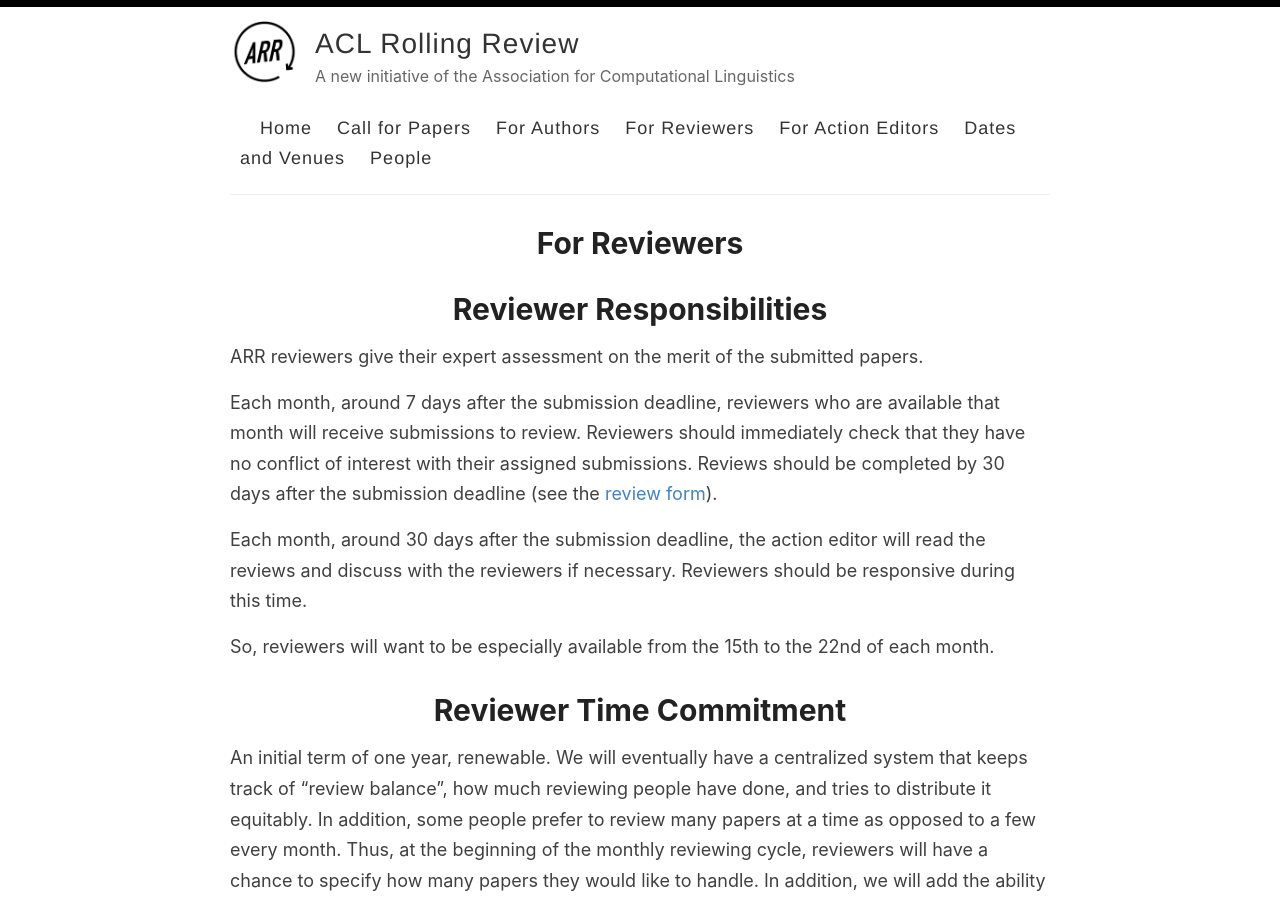
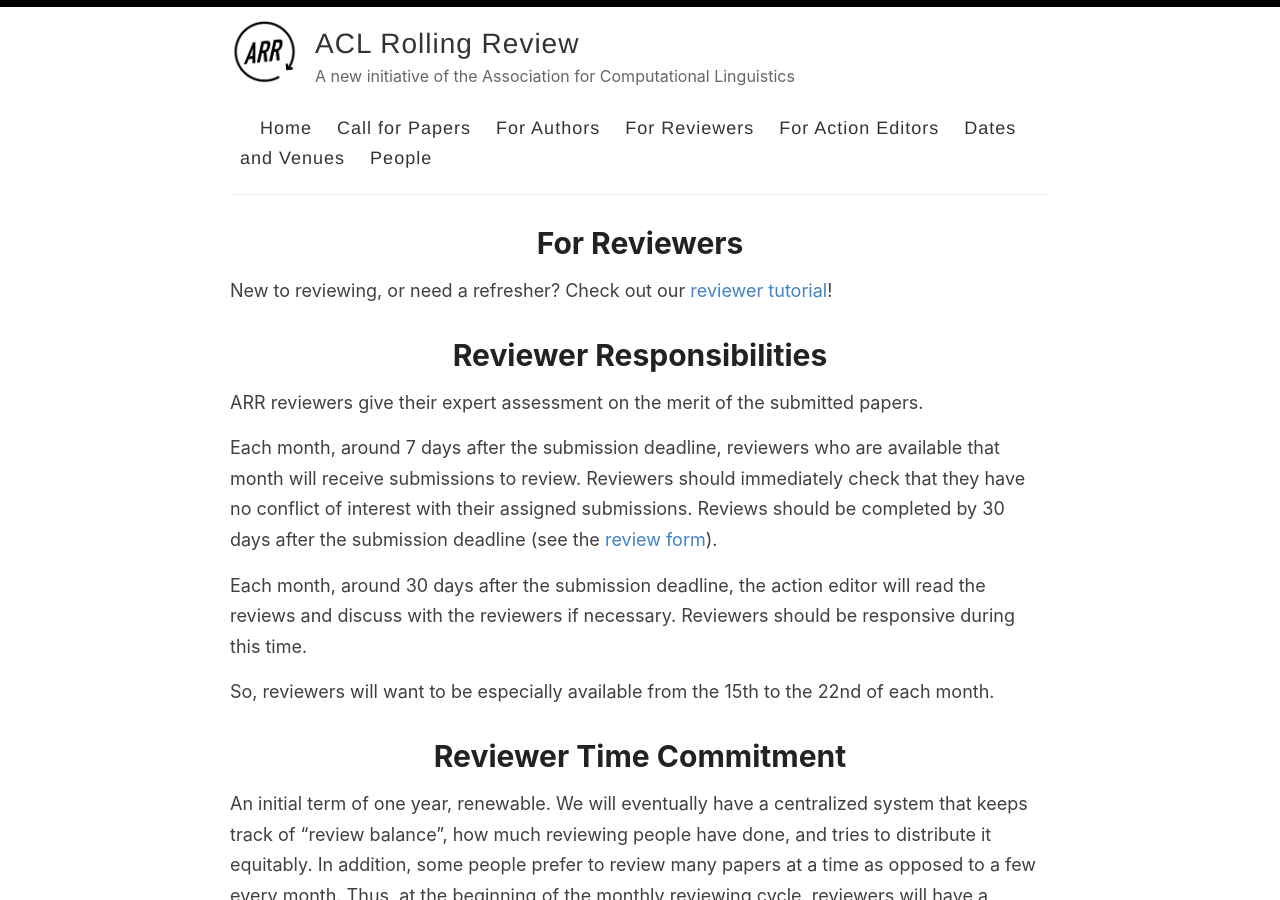
Before and after one commit to amitmerchant1990/reverie, a Jekyll site: the page built from reviewers.md, in a window 1280 px wide and 900 px high. Built offline with Jekyll 4.4.1, drawn with Linux system fonts in a browser that asks for light colours.

Commit message:
Update reviewers.md

```diff
--- a/reviewers.md
+++ b/reviewers.md
@@ -4,6 +4,7 @@
 permalink: /reviewers
 ---
 
+New to reviewing, or need a refresher? Check out our [reviewer tutorial](/reviewertutorial)!
 
 # Reviewer Responsibilities
 
```
